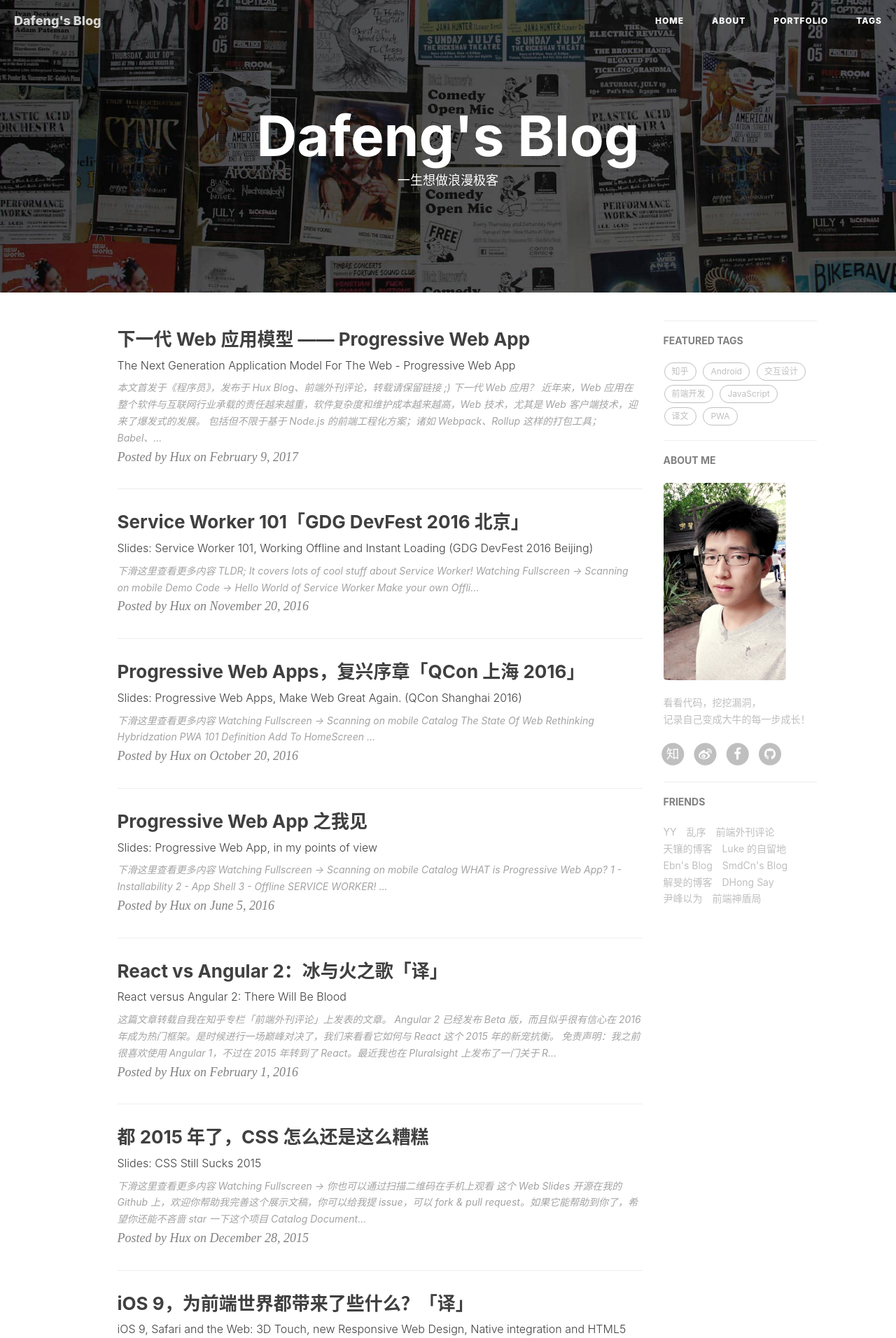
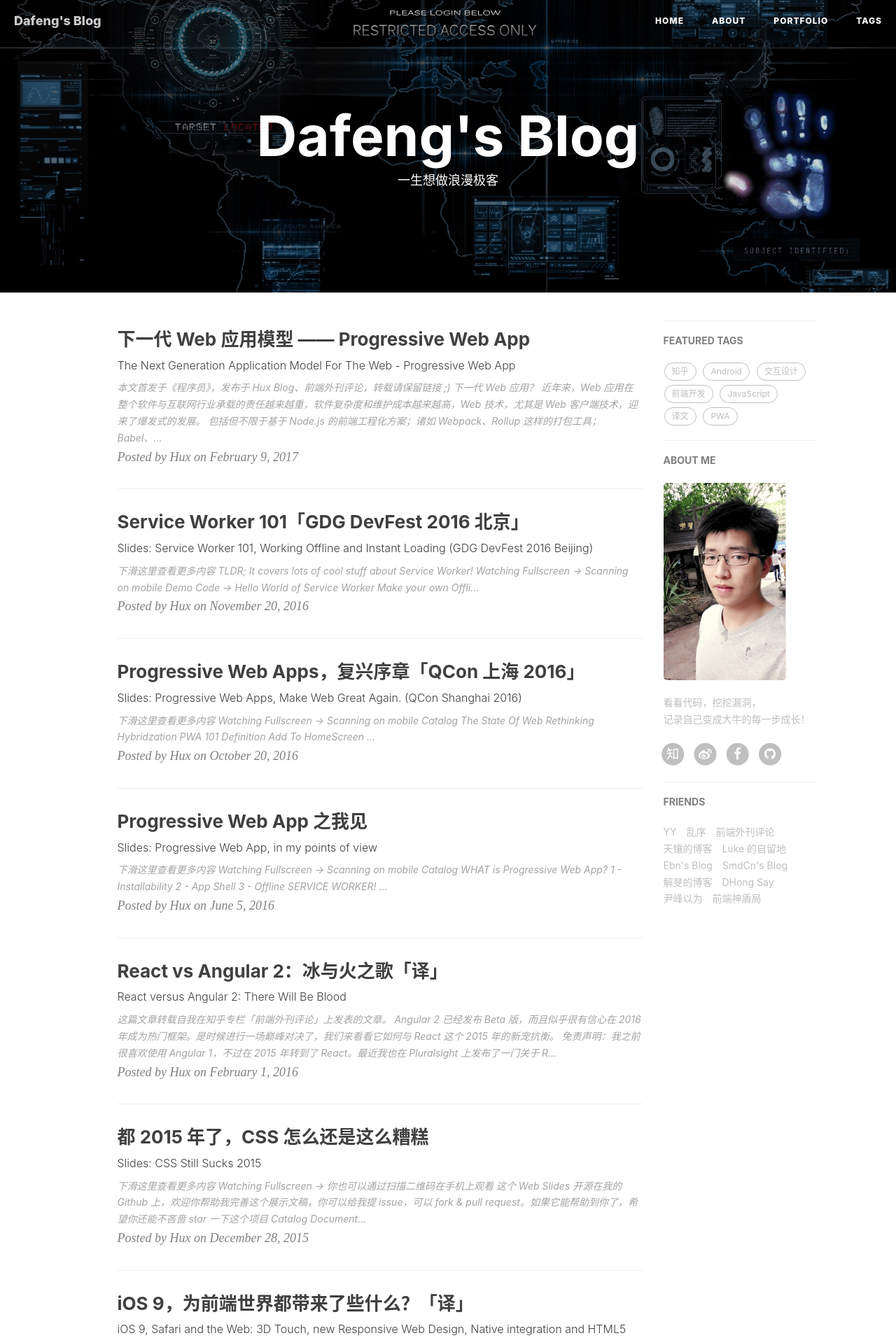
Before and after one commit to jessica1123/stfpeak.github.io, a Jekyll site: the page built from index.html, in a window 1280 px wide. Shown: the top 1912 px of the page at 70% size. Built offline with Jekyll 4.4.1, drawn with Linux system fonts in a browser that asks for light colours; nearby versions of some CDN libraries; the list of posts is cut into pages by our own code; comment, search, counter and statistics services are not loaded.

Commit message:
change background

```diff
--- a/_config.yml
+++ b/_config.yml
@@ -1,7 +1,7 @@
 # Site settings
 title: Dafeng's Blog
 SEOTitle: 大风的博客 | Dafeng's Blog
-header-img: img/home-bg.jpg
+header-img: img/home_back.jpg
 email: stfpeak@163.com
 description: "大风的博客、 网络安全、 漏洞挖掘 | CTF PWN&RE  Fuzzing "
 url: "https://stfpeak.github.io"              # your host, for absolute URL
```
Also changed, not shown: img/home-bg.jpg (deleted), img/home_back.jpg (added).
